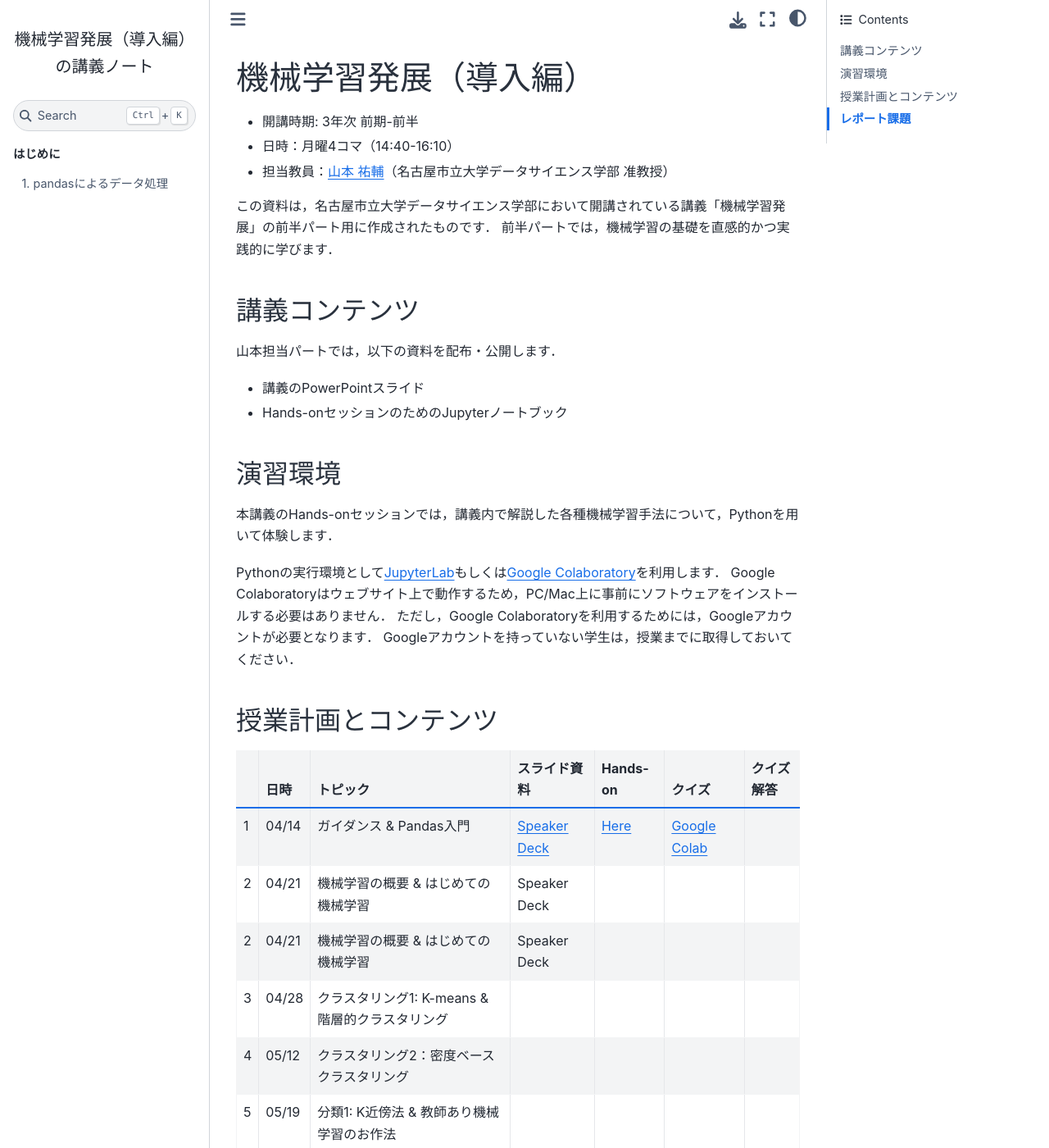
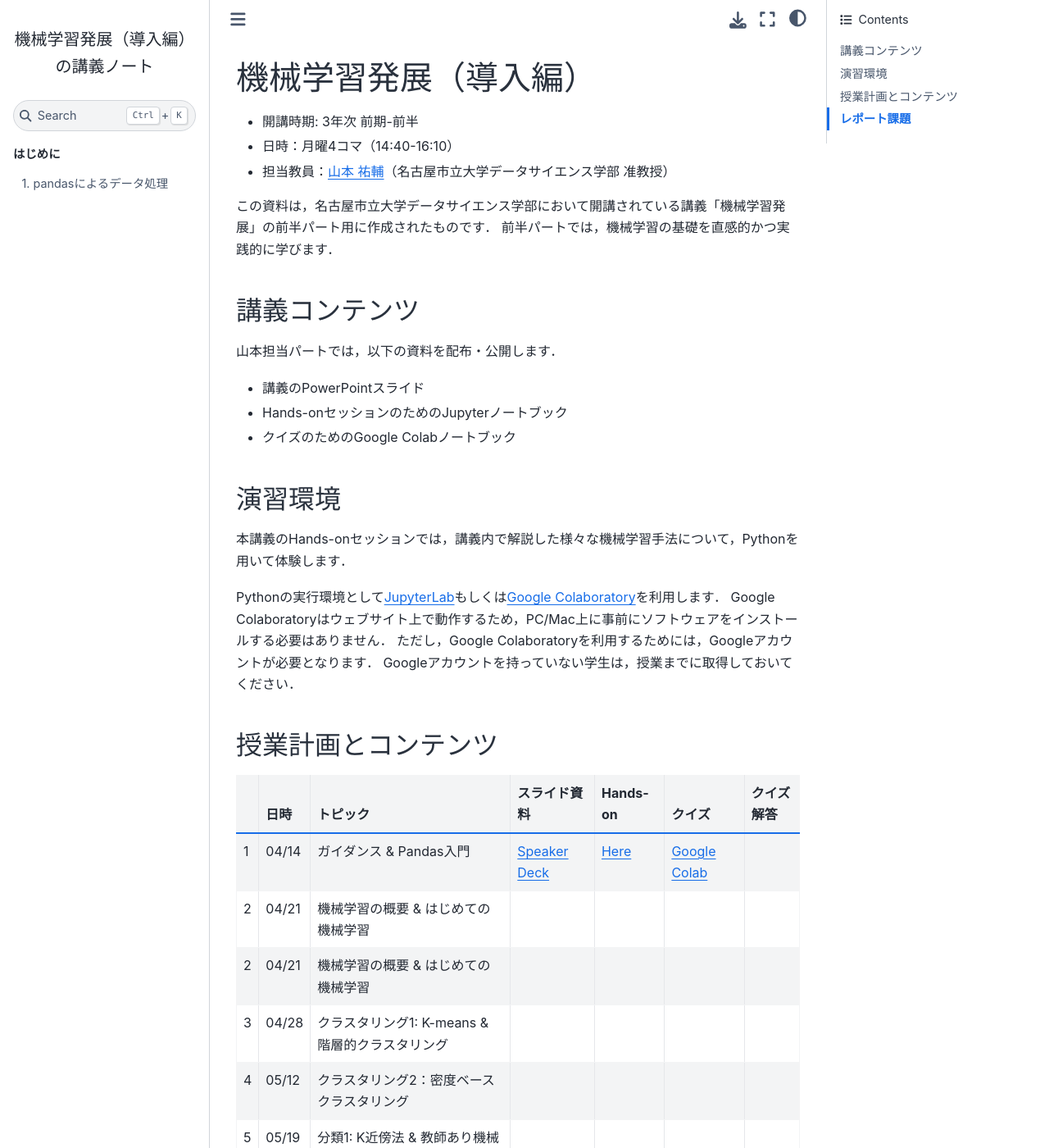
Before and after one commit to hontolab-courses/ml-lecturenote, a Jupyter Book: the page built from index.md, in a window 1280 px wide and 1400 px high. Shown: the whole window at 82% size. Built offline with Jupyter Book 1.0.4 settings and Sphinx 7.4.7 and the Sphinx Book theme 1.1.4, drawn with Linux system fonts in a browser that asks for light colours; pages that are not in the unit, such as notebooks, are missing from menus.

Commit message:
pandas入門 - code

```diff
--- a/index.md
+++ b/index.md
@@ -12,10 +12,11 @@
 山本担当パートでは，以下の資料を配布・公開します．
 * 講義のPowerPointスライド
 * Hands-onセッションのためのJupyterノートブック
+* クイズのためのGoogle Colabノートブック
 
 
 ## 演習環境
-本講義のHands-onセッションでは，講義内で解説した各種機械学習手法について，Pythonを用いて体験します．
+本講義のHands-onセッションでは，講義内で解説した様々な機械学習手法について，Pythonを用いて体験します．
 
 Pythonの実行環境として[JupyterLab](https://jupyter.org/)もしくは[Google Colaboratory](https://colab.research.google.com/)を利用します．
 Google Colaboratoryはウェブサイト上で動作するため，PC/Mac上に事前にソフトウェアをインストールする必要はありません．
@@ -27,14 +28,14 @@ Googleアカウントを持っていない学生は，授業までに取得し
 | |  日時  | トピック | スライド資料 | Hands-on | クイズ | クイズ解答 |
 | ---- | ---- | ---- | ---- | ---- | ---- | ---- |
 | 1 | 04/14 | ガイダンス & Pandas入門 |  [Speaker Deck]() | [Here](content/introduction-to-pandas.ipynb) | [Google Colab](https://colab.research.google.com/github/hontolab-courses/ml-lecturenote/blob/main/content/quiz/introduction-to-pandas.ipynb) |  |
-| 2 | 04/21 | 機械学習の概要 & はじめての機械学習 |  Speaker Deck |  |  |  |
-| 2 | 04/21 | 機械学習の概要 & はじめての機械学習 |  Speaker Deck |  |  |  |
+| 2 | 04/21 | 機械学習の概要 & はじめての機械学習 |  |  |  |  |
+| 2 | 04/21 | 機械学習の概要 & はじめての機械学習 |  |  |  |  |
 | 3 | 04/28 | クラスタリング1: K-means & 階層的クラスタリング |   |  |  |  |
-| 4 | 05/12 | クラスタリング2：密度ベースクラスタリング |   |  |  |  |
+| 4 | 05/12 | クラスタリング2：密度ベースクラスタリング |  |  |  |  |
 | 5 | 05/19 | 分類1: K近傍法 & 教師あり機械学習のお作法 |   |  |  |  |
-| 6 | 05/26 | 分類2: サポートベクターマシン |   |  |  |  |
-| 7 | 06/02 | 分類3: ニューラルネットワーク入門 |   |  |  |  |
-| 8 | 06/09 | 機械学習演習 |   |  |  |  |
+| 6 | 05/26 | 分類2: サポートベクターマシン |  |  |  |  |
+| 7 | 06/02 | 分類3: ニューラルネットワーク入門 |  |  |  |  |
+| 8 | 06/09 | 機械学習演習 |  |  |  |  |
 
 
 ## レポート課題
```
Also changed, not shown: content/introduction-to-pandas.ipynb, content/quiz/introduction-to-pandas.ipynb.
